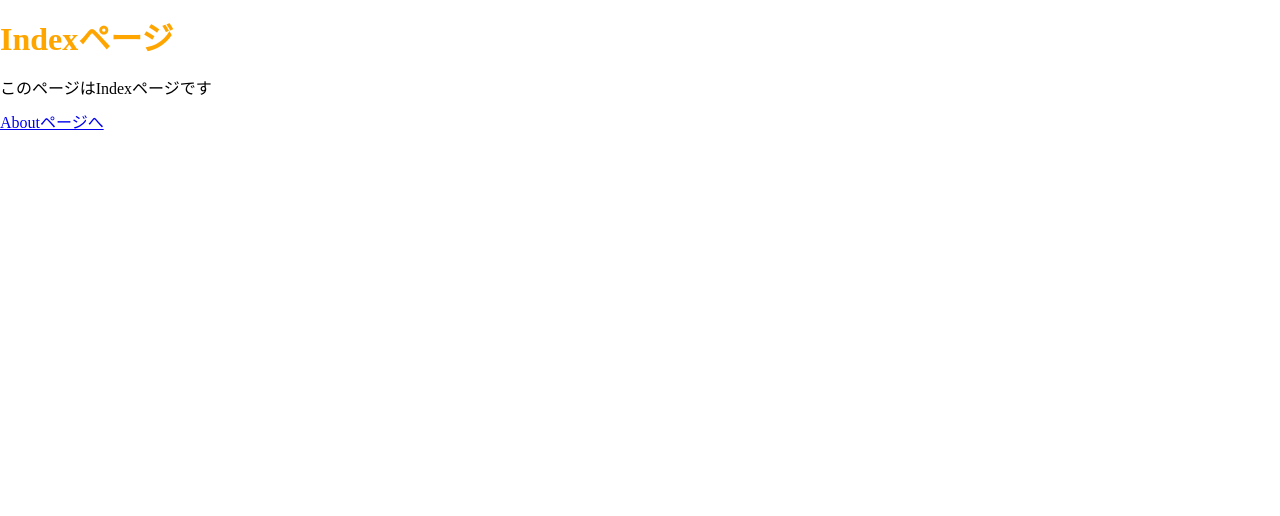
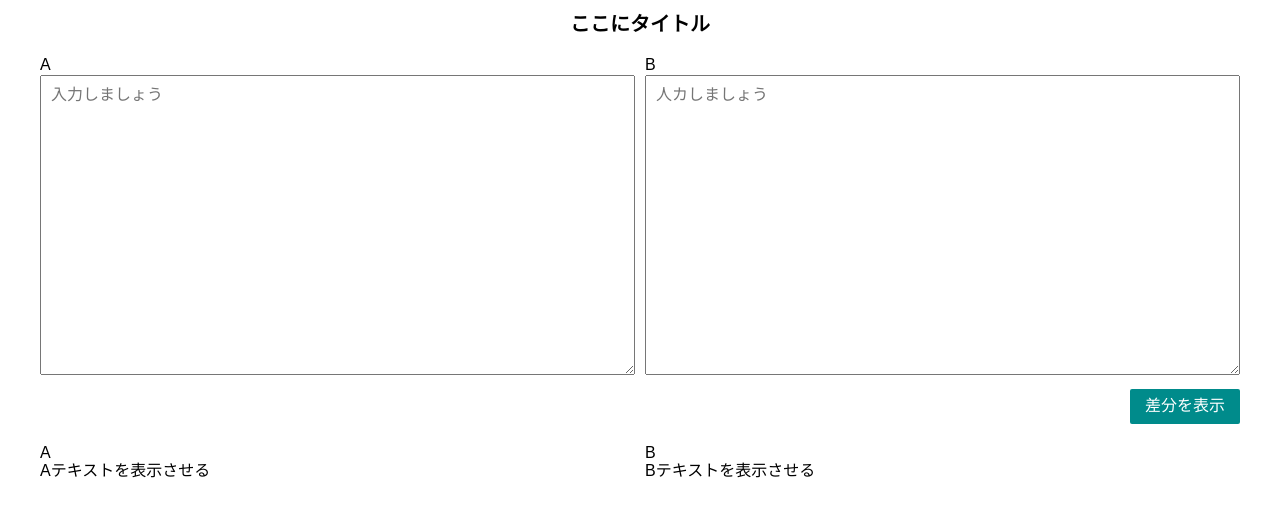
Before and after one commit to mikan-mikan/diff-app, a Nuxt app: page / in a window 1280 px wide. Shown: the top 516 px of the page. Built offline with nearby package versions, Linux system fonts and the light colour scheme.

Commit message:
表示させたい内容を静的に配置

```diff
--- a/assets/scss/main.scss
+++ b/assets/scss/main.scss
@@ -1,6 +1,24 @@
 // グローバルcss
 
 // テスト
-h1 {
-  color: orange;
+* {
+  margin: 0;
+  padding: 0;
+  box-sizing: border-box;
 }
+
+html {
+  font-size: 62.5%;
+}
+
+body {
+  font-family: 'Noto Sans JP', sans-serif;
+  font-size: 1.6rem;
+}
+
+button {
+  padding: 0;
+  border: none;
+  background: none;
+  cursor: pointer;
+}
--- a/pages/index.vue
+++ b/pages/index.vue
@@ -4,11 +4,83 @@ export default {
 };
 </script>
 
-
 <template>
   <div>
-    <h1>Indexページ</h1>
-    <p>このページはIndexページです</p>
-    <RouterLink to="/about">Aboutページへ</RouterLink>
+    <!-- <RouterLink to="/about">Aboutページへ</RouterLink> -->
+    <div class="wrap">
+      <h1 class="title">ここにタイトル</h1>
+
+      <div class="container">
+        <div class="item">
+          <p>A</p>
+          <textarea class="textarea" placeholder="入力しましょう"></textarea>
+        </div>
+        <div class="item">
+          <p>B</p>
+          <textarea class="textarea" placeholder="人カしましょう"></textarea>
+        </div>
+      </div>
+
+      <div class="button-wrap">
+        <button type="button" class="diff-button">差分を表示</button>
+      </div>
+
+      <div class="container">
+        <div class="item">
+          <p>A</p>
+          <div>Aテキストを表示させる</div>
+        </div>
+        <div class="item">
+          <p>B</p>
+          <div>Bテキストを表示させる</div>
+        </div>
+      </div>
+    </div>
   </div>
 </template>
+
+<style scoped>
+.title {
+  text-align: center;
+  font-size: 2rem;
+}
+.wrap {
+  margin: 0 auto;
+  max-width: 1200px;
+  width: 95%;
+}
+.button-wrap {
+  margin-top: 1rem;
+  text-align: right;
+}
+.diff-button {
+  padding: 0.8rem 1.5rem;
+  border-radius: 0.2rem;
+  background-color: #008b8b;
+  transition: background-color 0.1s ease-in-out;
+  color: #fff;
+}
+.diff-button:hover {
+  background-color: #006666;
+  transition: background-color 0.1s ease-in-out;
+}
+.container {
+  display: flex;
+  justify-content: space-between;
+  gap: 1rem;
+  margin-top: 2rem;
+}
+.item {
+  width: 100%;
+}
+.textarea {
+  padding: 1rem;
+  width: 100%;
+  height: 100px;
+  min-height: 300px;
+  resize: vertical;
+}
+.hr {
+  margin-top: 1rem;
+}
+</style>
```
